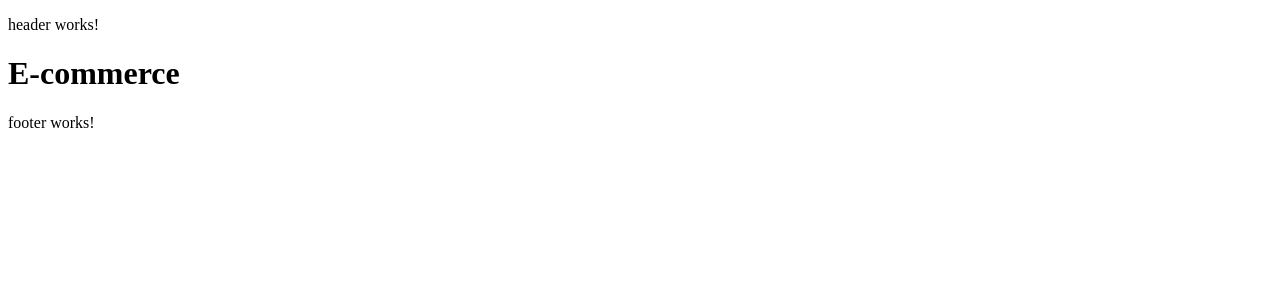
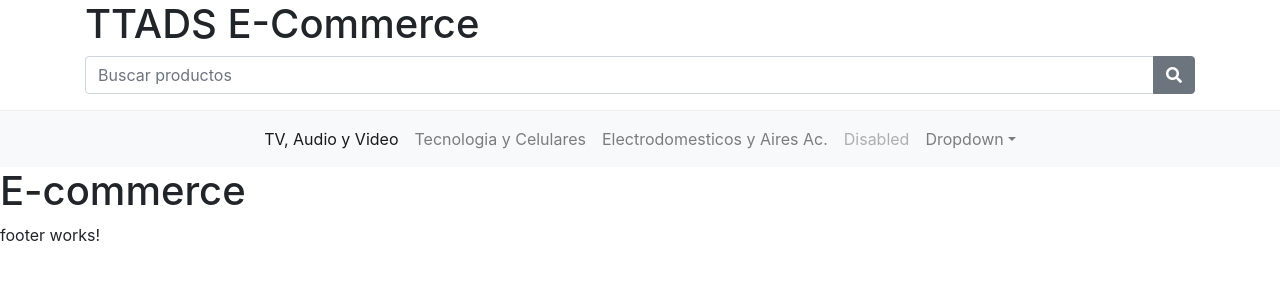
Before and after one commit to andresm96/ttads-ecommerce, an Angular app in the folder Frontend/: page / in a window 1280 px wide. Shown: the top 300 px of the page. Built offline with nearby package versions, Linux system fonts and the light colour scheme.

Commit message:
style adding

```diff
--- a/Frontend/package.json
+++ b/Frontend/package.json
@@ -21,6 +21,7 @@
     "@angular/platform-browser": "^5.0.0",
     "@angular/platform-browser-dynamic": "^5.0.0",
     "@angular/router": "^5.0.0",
+    "bootstrap": "4.0.0-beta.2",
     "core-js": "^2.4.1",
     "rxjs": "^5.5.2",
     "zone.js": "^0.8.14"
--- a/Frontend/src/app/header/header.component.css
+++ b/Frontend/src/app/header/header.component.css
@@ -0,0 +1,4 @@
+.header{
+    background: #ffffff;
+    border-bottom: 1px solid #EEEEEE;
+}
--- a/Frontend/src/app/header/header.component.html
+++ b/Frontend/src/app/header/header.component.html
@@ -1,3 +1,44 @@
-<p>
-  header works!
-</p>
+<div class="header">
+  <div class="container">
+      <h1>TTADS E-Commerce</h1>
+      <div class="input-group mb-3">
+          <input type="text" class="form-control" placeholder="Buscar productos" aria-label="Recipient's username" aria-describedby="basic-addon2">
+          <div class="input-group-append">
+            <button class="btn btn-secondary" type="button"><i class="fas fa-search"></i></button>
+          </div>
+        </div>
+  </div>
+</div>
+<div class="navigation">
+    <nav class="navbar navbar-expand-lg navbar-light bg-light">
+        <button class="navbar-toggler" type="button" data-toggle="collapse" data-target="#navbarsExample08" aria-controls="navbarsExample08" aria-expanded="false" aria-label="Toggle navigation">
+          <span class="navbar-toggler-icon"></span>
+        </button>
+
+        <div class="collapse navbar-collapse justify-content-md-center" id="navbarsExample08">
+          <ul class="navbar-nav">
+            <li class="nav-item active">
+              <a class="nav-link" href="#">TV, Audio y Video <span class="sr-only">(current)</span></a>
+            </li>
+            <li class="nav-item">
+              <a class="nav-link" href="#">Tecnologia y Celulares </a>
+            </li>
+            <li class="nav-item">
+                <a class="nav-link" href="#">Electrodomesticos y Aires Ac.</a>
+              </li>
+            <li class="nav-item">
+              <a class="nav-link disabled" href="#">Disabled</a>
+            </li>
+            <li class="nav-item dropdown">
+              <a class="nav-link dropdown-toggle" href="http://example.com" id="dropdown08" data-toggle="dropdown" aria-haspopup="true" aria-expanded="false">Dropdown</a>
+              <div class="dropdown-menu" aria-labelledby="dropdown08">
+                <a class="dropdown-item" href="#">Action</a>
+                <a class="dropdown-item" href="#">Another action</a>
+                <a class="dropdown-item" href="#">Something else here</a>
+              </div>
+            </li>
+          </ul>
+        </div>
+      </nav>
+
+</div>
--- a/Frontend/src/styles.css
+++ b/Frontend/src/styles.css
@@ -1 +1,2 @@
 /* You can add global styles to this file, and also import other style files */
+@import url("https://use.fontawesome.com/releases/v5.0.2/css/all.css");
```
Also changed, not shown: Frontend/.angular-cli.json, 1 other file (tests, documents, lock files or other folders).
